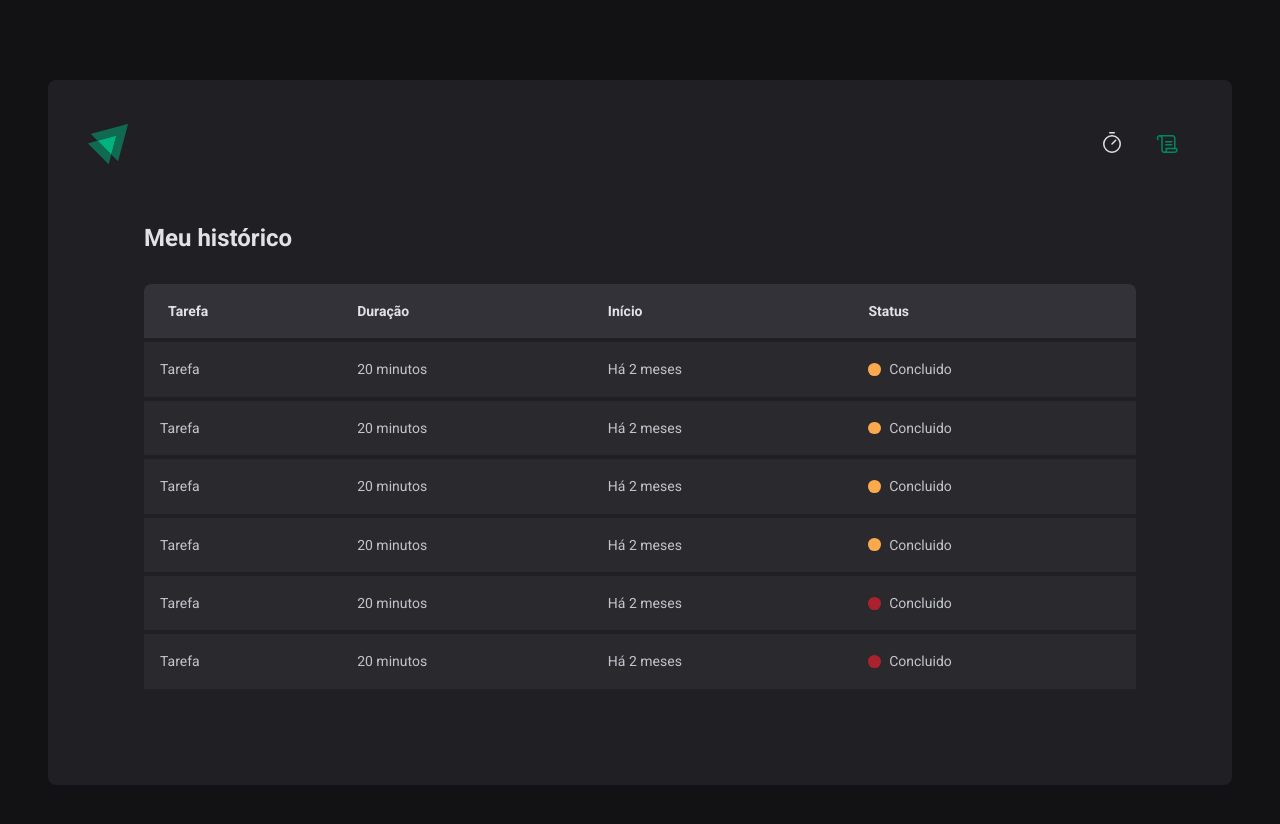
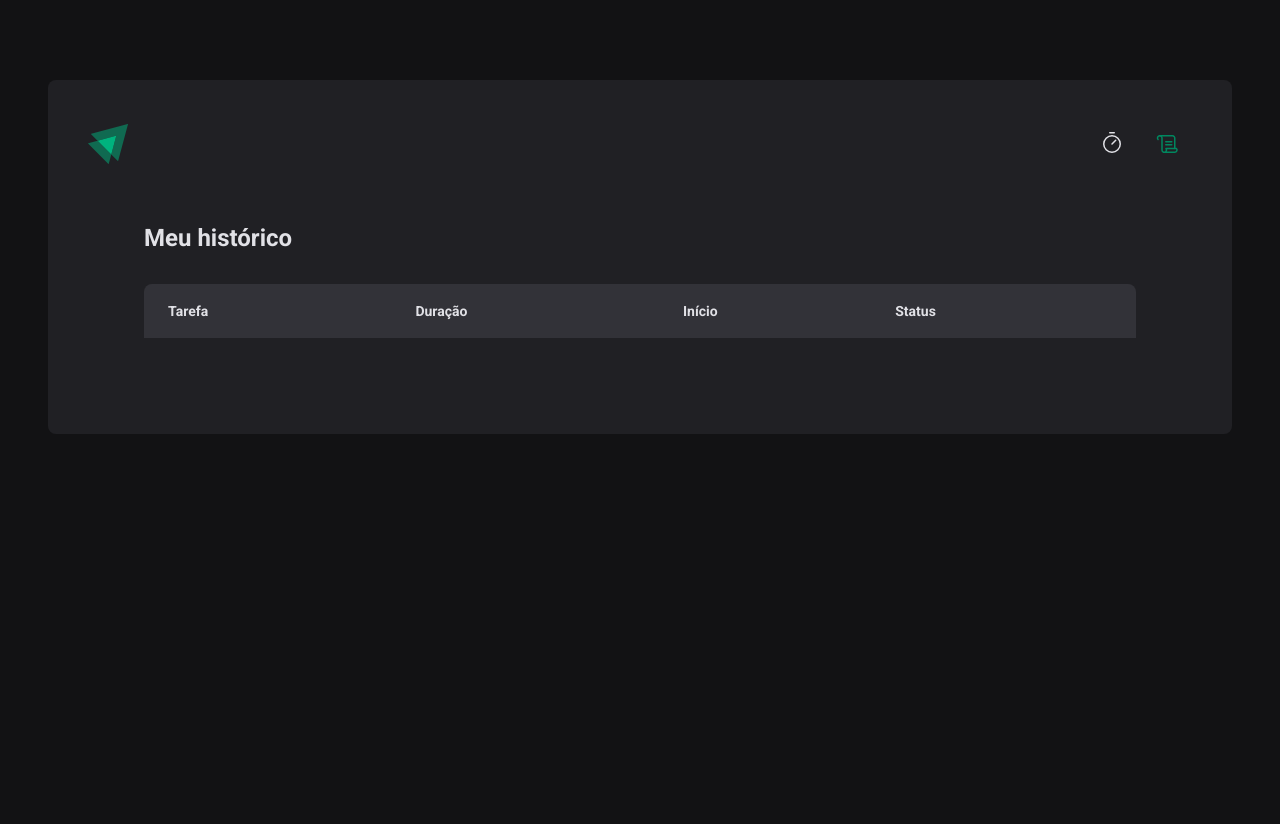
Before and after one commit to BrunoFay/Ignite-Pomodoro-Timer, a React (Vite) app: page /history in a window 1280 px wide. Shown: the top 824 px of the page. After the commit the page ends 800 px from the top, so only its background shows below. Built offline with nearby package versions, Linux system fonts and the light colour scheme.

Commit message:
NEW implement history page

```diff
--- a/src/context/CycleContextProvider.tsx
+++ b/src/context/CycleContextProvider.tsx
@@ -13,6 +13,7 @@
   minutesAmount: number
 }
 interface CyclesContextValues {
+  cycles: Cycle[]
   activeCycleId: string | null
   activeCycle: Cycle | undefined
   catchActiveCycleId: (s: string | null) => void
@@ -27,7 +28,7 @@
 
 export function CycleContextProvider({ children }: PropsWithChildren) {
   const [activeCycleId, setActiveCycleId] = useState<string | null>(null)
-  const [activeCycle, setActiveCycle] = useState<Cycle | undefined>()
+  const [activeCycle, setActiveCycle] = useState<Cycle | undefined>(undefined)
   const [amountSecondsPassed, setAmountSecondsPassed] = useState(5)
   const [cycles, setCycles] = useState<Cycle[]>([])
 
@@ -36,7 +37,7 @@
   }
   useEffect(() => {
     getActiveCycle()
-  }, [])
+  }, [cycles, activeCycleId])
   function catchActiveCycleId(s: string | null) {
     setActiveCycleId(s)
   }
@@ -82,6 +83,7 @@
   }
 
   const valueToProvide = {
+    cycles,
     activeCycleId,
     catchActiveCycleId,
     activeCycle,
--- a/src/pages/History/index.tsx
+++ b/src/pages/History/index.tsx
@@ -1,7 +1,11 @@
-import React from 'react'
+import { formatDistanceToNow } from 'date-fns'
+import React, { useContext } from 'react'
+import { cycleContext } from '../../context/CycleContextProvider'
 import { HistoryContainer, HistoryList, Status } from './styles'
+import ptBR from 'date-fns/locale/pt-BR/'
 
 export default function History() {
+  const { cycles } = useContext(cycleContext)
   return (
     <HistoryContainer>
       <h1>Meu histórico</h1>
@@ -16,54 +20,29 @@
             </tr>
           </thead>
           <tbody>
-            <tr>
-              <td>Tarefa</td>
-              <td>20 minutos</td>
-              <td>Há 2 meses</td>
-              <td>
-                <Status statusColor="yellow">Concluido</Status>
-              </td>
-            </tr>
-            <tr>
-              <td>Tarefa</td>
-              <td>20 minutos</td>
-              <td>Há 2 meses</td>
-              <td>
-                <Status statusColor="yellow">Concluido</Status>
-              </td>
-            </tr>
-            <tr>
-              <td>Tarefa</td>
-              <td>20 minutos</td>
-              <td>Há 2 meses</td>
-              <td>
-                <Status statusColor="yellow">Concluido</Status>
-              </td>
-            </tr>
-            <tr>
-              <td>Tarefa</td>
-              <td>20 minutos</td>
-              <td>Há 2 meses</td>
-              <td>
-                <Status statusColor="yellow">Concluido</Status>
-              </td>
-            </tr>
-            <tr>
-              <td>Tarefa</td>
-              <td>20 minutos</td>
-              <td>Há 2 meses</td>
-              <td>
-                <Status statusColor="red">Concluido</Status>
-              </td>
-            </tr>
-            <tr>
-              <td>Tarefa</td>
-              <td>20 minutos</td>
-              <td>Há 2 meses</td>
-              <td>
-                <Status statusColor="red">Concluido</Status>
-              </td>
-            </tr>
+            {cycles.map((cycle) => (
+              <tr key={cycle.id}>
+                <td>{cycle.task}</td>
+                <td>{cycle.minutesAmount}</td>
+                <td>
+                  {formatDistanceToNow(cycle.startDate, {
+                    addSuffix: true,
+                    locale: ptBR,
+                  })}
+                </td>
+                <td>
+                  {cycle.finishedDate && (
+                    <Status statusColor="green">Concluido</Status>
+                  )}
+                  {cycle.interruptedDate && (
+                    <Status statusColor="red">Interrompido</Status>
+                  )}
+                  {!cycle.finishedDate && !cycle.interruptedDate && (
+                    <Status statusColor="yellow">Em andamento</Status>
+                  )}
+                </td>
+              </tr>
+            ))}
           </tbody>
         </table>
       </HistoryList>
```
